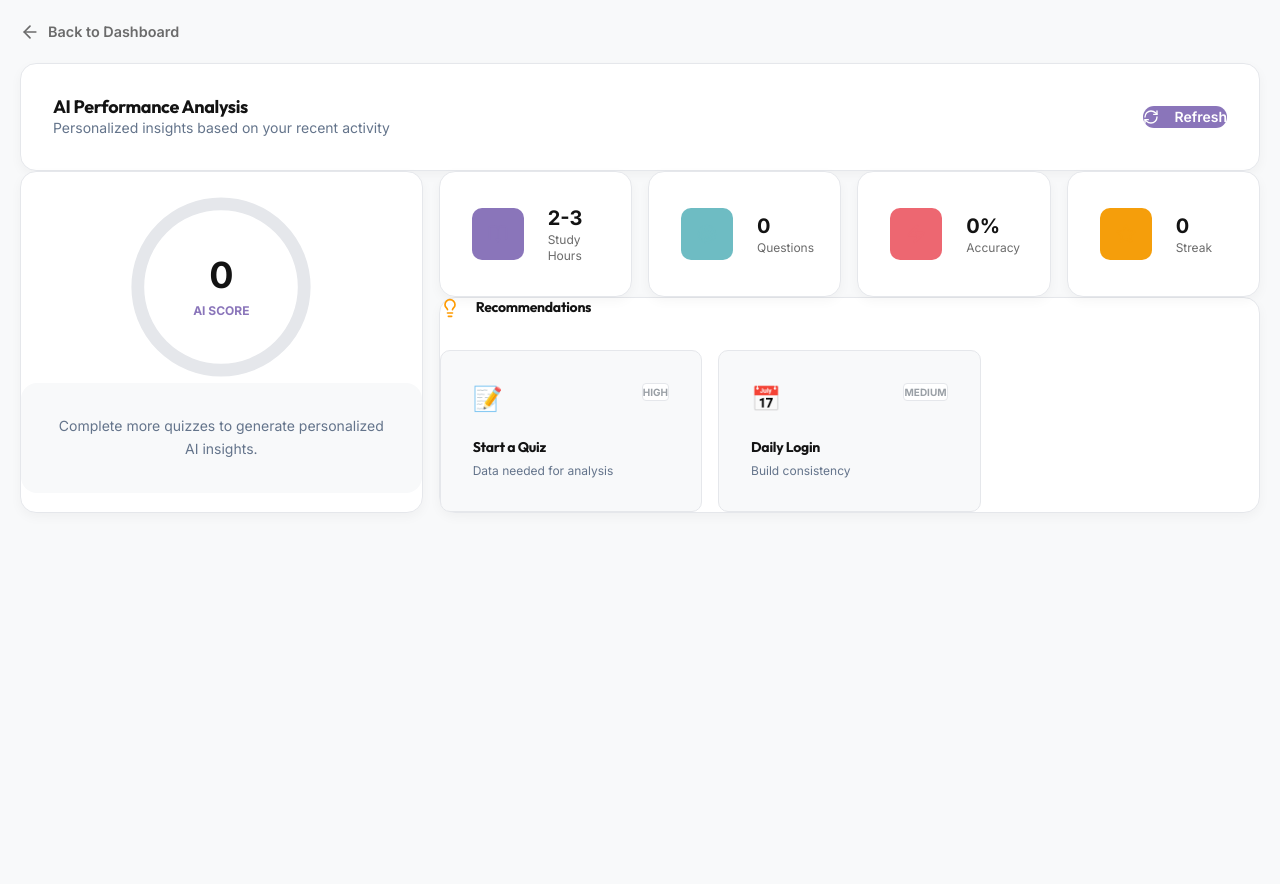
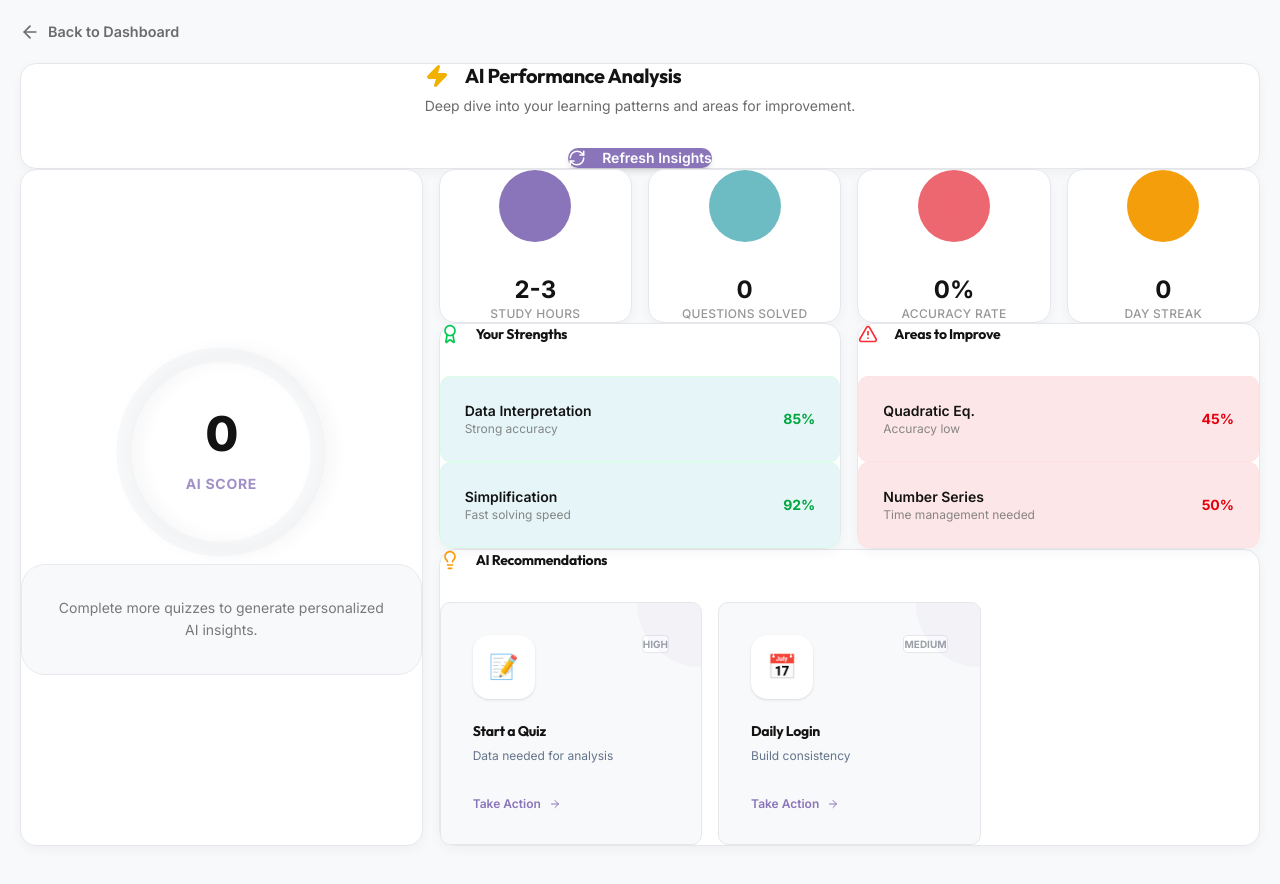
Before and after one commit to ShyamCoder2024/StudywiseBanking_site, a React (Vite) app in the folder frontend/: page /analysis in a window 1280 px wide. Shown: the top 884 px of the page. Before the commit the page ends 800 px from the top, so only its background shows below. Built offline with nearby package versions, Linux system fonts and the light colour scheme; no server answers; sample sign-in values are in the browser's storage.

Commit message:
Major UI overhaul: Restored sections, added animations, improved density

```diff
--- a/frontend/src/components/ai/AIAnalysis.jsx
+++ b/frontend/src/components/ai/AIAnalysis.jsx
@@ -1,16 +1,24 @@
 import { useState, useEffect } from 'react';
-import { motion } from 'framer-motion';
+import { motion, AnimatePresence } from 'framer-motion';
 import {
-    BookOpen, Target, Zap, Star, Lightbulb, RefreshCw
+    BookOpen, Target, Zap, Star, Lightbulb, RefreshCw,
+    TrendingUp, TrendingDown, Award, AlertTriangle, ArrowRight
 } from 'lucide-react';
+import { useNavigate } from 'react-router-dom';
 import api from '../../services/api';
 
 // Mock Data
 const MOCK_AI_INSIGHTS = {
     overallScore: 0,
     summary: "Complete more quizzes to generate personalized AI insights.",
-    strengths: [],
-    weaknesses: [],
+    strengths: [
+        { topic: "Data Interpretation", score: 85, detail: "Strong accuracy" },
+        { topic: "Simplification", score: 92, detail: "Fast solving speed" }
+    ],
+    weaknesses: [
+        { topic: "Quadratic Eq.", score: 45, detail: "Accuracy low" },
+        { topic: "Number Series", score: 50, detail: "Time management needed" }
+    ],
     suggestions: [
         { topic: "Start a Quiz", reason: "Data needed for analysis", icon: "📝", priority: "High" },
         { topic: "Daily Login", reason: "Build consistency", icon: "📅", priority: "Medium" }
@@ -21,17 +29,31 @@ const MOCK_AI_INSIGHTS = {
     streakDays: 0
 };
 
+// Animation Variants
 const containerVariants = {
     hidden: { opacity: 0 },
-    visible: { opacity: 1, transition: { staggerChildren: 0.1 } }
+    visible: {
+        opacity: 1,
+        transition: { staggerChildren: 0.1, delayChildren: 0.2 }
+    }
 };
 
 const itemVariants = {
-    hidden: { opacity: 0, y: 10 },
-    visible: { opacity: 1, y: 0 }
+    hidden: { opacity: 0, y: 20 },
+    visible: {
+        opacity: 1,
+        y: 0,
+        transition: { type: "spring", stiffness: 50, damping: 15 }
+    }
+};
+
+const hoverScale = {
+    scale: 1.02,
+    transition: { type: "spring", stiffness: 300 }
 };
 
 export function AIAnalysis() {
+    const navigate = useNavigate();
     const [analyzing, setAnalyzing] = useState(false);
     const [dashboardData, setDashboardData] = useState(null);
     const [aiAnalysis, setAiAnalysis] = useState(null);
@@ -66,15 +88,16 @@ export function AIAnalysis() {
     const data = dashboardData || {};
     const ai = aiAnalysis || {};
 
-    // Insights aggregation
     const score = data.accuracy || 0;
     const stats = [
         { label: "Study Hours", value: data.suggestedStudyHours || "2-3", icon: BookOpen, color: "var(--color-primary)" },
-        { label: "Questions", value: data.totalQuestions || 0, icon: Target, color: "var(--color-success)" },
-        { label: "Accuracy", value: `${score}%`, icon: Zap, color: "var(--color-warning)" },
-        { label: "Streak", value: data.streakCount || 0, icon: Star, color: "#F59E0B" }
+        { label: "Questions Solved", value: data.totalQuestions || 0, icon: Target, color: "var(--color-success)" },
+        { label: "Accuracy Rate", value: `${score}%`, icon: Zap, color: "var(--color-warning)" },
+        { label: "Day Streak", value: data.streakCount || 0, icon: Star, color: "#F59E0B" }
     ];
 
+    const strengths = ai.strengths && ai.strengths.length > 0 ? ai.strengths : MOCK_AI_INSIGHTS.strengths;
+    const weaknesses = ai.weaknesses && ai.weaknesses.length > 0 ? ai.weaknesses : MOCK_AI_INSIGHTS.weaknesses;
     const suggestions = ai.suggestions || MOCK_AI_INSIGHTS.suggestions;
 
     return (
@@ -84,76 +107,139 @@ export function AIAnalysis() {
             initial="hidden"
             animate="visible"
         >
-            {/* Header & Actions */}
-            <div className="flex justify-between items-center bg-[var(--color-card)] p-4 rounded-[var(--radius-lg)] shadow-[var(--shadow-card)] border border-[var(--color-border)]">
-                <div>
-                    <h2 className="text-[var(--color-text)] font-bold text-lg">AI Performance Analysis</h2>
-                    <p className="text-[var(--color-text-secondary)] text-sm">Personalized insights based on your recent activity</p>
+            {/* Header Card */}
+            <motion.div
+                className="flex flex-col md:flex-row justify-between items-center p-6 rounded-[var(--radius-lg)] shadow-[var(--shadow-card)] border border-[var(--color-border)]"
+                style={{ backgroundColor: 'var(--color-card)' }}
+                variants={itemVariants}
+            >
+                <div className="mb-4 md:mb-0">
+                    <h2 className="text-xl font-bold flex items-center gap-2" style={{ color: 'var(--color-text)' }}>
+                        <Zap className="fill-current text-yellow-500" /> AI Performance Analysis
+                    </h2>
+                    <p className="text-sm mt-1" style={{ color: 'var(--color-text-secondary)' }}>
+                        Deep dive into your learning patterns and areas for improvement.
+                    </p>
                 </div>
                 <button
                     onClick={handleRefresh}
                     disabled={analyzing}
-                    className="flex items-center gap-2 px-4 py-2 rounded-full font-medium transition-all hover:opacity-90 active:scale-95"
+                    className="flex items-center gap-2 px-6 py-2.5 rounded-full font-semibold text-sm transition-all transform hover:scale-105 active:scale-95 shadow-md"
                     style={{ backgroundColor: 'var(--color-primary)', color: 'white' }}
                 >
-                    <RefreshCw size={16} className={analyzing ? "animate-spin" : ""} />
-                    {analyzing ? "Analyzing..." : "Refresh"}
+                    <RefreshCw size={18} className={analyzing ? "animate-spin" : ""} />
+                    {analyzing ? "Analyzing..." : "Refresh Insights"}
                 </button>
-            </div>
+            </motion.div>
 
             <div className="grid grid-cols-1 lg:grid-cols-12 gap-6">
 
-                {/* Score Card - Left Column */}
+                {/* 1. HERO COLUMN - Score & Summary */}
+                <motion.div className="col-span-1 lg:col-span-4 space-y-6">
+                    {/* Score Card */}
                     <motion.div
-                    className="col-span-1 lg:col-span-4 flex flex-col items-center justify-center p-8 rounded-[var(--radius-lg)] shadow-[var(--shadow-card)] border border-[var(--color-border)] text-center relative overflow-hidden"
+                        className="flex flex-col items-center justify-center p-8 rounded-[var(--radius-lg)] shadow-[var(--shadow-card)] border border-[var(--color-border)] text-center relative overflow-hidden h-full"
                         style={{ backgroundColor: 'var(--color-card)' }}
                         variants={itemVariants}
+                        whileHover={hoverScale}
                     >
-                    <div className="relative w-48 h-48 mb-6">
-                        <svg viewBox="0 0 120 120" className="w-full h-full -rotate-90">
-                            <circle cx="60" cy="60" r="52" stroke="var(--color-border)" strokeWidth="8" fill="none" />
-                            <circle
+                        <div className="relative w-56 h-56 mb-6">
+                            <svg viewBox="0 0 120 120" className="w-full h-full -rotate-90 drop-shadow-xl">
+                                <circle cx="60" cy="60" r="52" stroke="var(--color-border)" strokeWidth="8" fill="none" opacity="0.3" />
+                                <motion.circle
                                     cx="60" cy="60" r="52"
                                     stroke="var(--color-primary)" strokeWidth="8" fill="none"
-                                strokeDasharray="327"
-                                strokeDashoffset={327 - (327 * score) / 100}
+                                    initial={{ strokeDasharray: 327, strokeDashoffset: 327 }}
+                                    animate={{ strokeDashoffset: 327 - (327 * score) / 100 }}
+                                    transition={{ duration: 1.5, ease: "easeOut" }}
                                     strokeLinecap="round"
                                 />
                             </svg>
                             <div className="absolute inset-0 flex flex-col items-center justify-center">
-                            <span className="text-4xl font-bold" style={{ color: 'var(--color-text)' }}>{score}</span>
-                            <span className="text-xs uppercase font-bold mt-1" style={{ color: 'var(--color-primary)' }}>AI Score</span>
+                                <span className="text-5xl font-extrabold tracking-tight" style={{ color: 'var(--color-text)' }}>{score}</span>
+                                <span className="text-sm font-bold uppercase tracking-wider mt-2 opacity-80" style={{ color: 'var(--color-primary)' }}>AI Score</span>
                             </div>
                         </div>
-                    <p className="text-sm p-4 rounded-lg bg-[var(--color-bg)] text-[var(--color-text-secondary)] leading-relaxed">
+                        <div className="p-4 rounded-xl w-full text-sm leading-relaxed border border-[var(--color-border)] opacity-90" style={{ backgroundColor: 'var(--color-bg)', color: 'var(--color-text-secondary)' }}>
                             {ai.summary || MOCK_AI_INSIGHTS.summary}
-                    </p>
+                        </div>
+                    </motion.div>
                 </motion.div>
 
-                {/* Details - Right Column */}
+                {/* 2. STATS & LISTS COLUMN */}
                 <div className="col-span-1 lg:col-span-8 space-y-6">
 
-                    {/* Stats Grid */}
+                    {/* Quick Stats Row */}
                     <div className="grid grid-cols-2 md:grid-cols-4 gap-4">
                         {stats.map((stat, i) => (
                             <motion.div
                                 key={i}
-                                className="p-4 rounded-[var(--radius-lg)] border border-[var(--color-border)] flex items-center gap-3 shadow-[var(--shadow-card)] transition-transform hover:-translate-y-1"
+                                className="p-5 rounded-[var(--radius-lg)] border border-[var(--color-border)] flex flex-col items-center justify-center gap-3 shadow-[var(--shadow-card)] transition-all cursor-default"
+                                style={{ backgroundColor: 'var(--color-card)' }}
+                                variants={itemVariants}
+                                whileHover={{ y: -5, boxShadow: 'var(--shadow-hover)' }}
+                            >
+                                <div
+                                    className="p-3 rounded-full bg-opacity-10 mb-1"
+                                    style={{ backgroundColor: stat.color, color: stat.color }}
+                                >
+                                    <stat.icon size={24} />
+                                </div>
+                                <div className="text-center">
+                                    <div className="text-2xl font-bold" style={{ color: 'var(--color-text)' }}>{stat.value}</div>
+                                    <div className="text-xs font-medium uppercase tracking-wide opacity-70" style={{ color: 'var(--color-text-secondary)' }}>{stat.label}</div>
+                                </div>
+                            </motion.div>
+                        ))}
+                    </div>
+
+                    {/* Strengths & Weaknesses Split */}
+                    <div className="grid grid-cols-1 md:grid-cols-2 gap-6">
+                        {/* Strengths */}
+                        <motion.div
+                            className="p-6 rounded-[var(--radius-lg)] border border-[var(--color-border)] shadow-[var(--shadow-card)] h-full"
                             style={{ backgroundColor: 'var(--color-card)' }}
                             variants={itemVariants}
                         >
-                                <div
-                                    className="p-2 rounded-md bg-opacity-10"
-                                    style={{ backgroundColor: stat.color, color: stat.color }}
-                                >
-                                    <stat.icon size={20} className="text-white" style={{ stroke: stat.color }} />
+                            <h3 className="font-bold mb-4 flex items-center gap-2 text-[var(--color-text)]">
+                                <Award className="text-green-500" size={20} /> Your Strengths
+                            </h3>
+                            <div className="space-y-3">
+                                {strengths.map((item, i) => (
+                                    <div key={i} className="flex justify-between items-center p-3 rounded-[var(--radius-md)] bg-opacity-30 border border-green-100 dark:border-green-900/30" style={{ backgroundColor: 'var(--color-success-light)' }}>
+                                        <div>
+                                            <div className="font-semibold text-sm" style={{ color: 'var(--color-text)' }}>{item.topic}</div>
+                                            <div className="text-xs opacity-80" style={{ color: 'var(--color-text-secondary)' }}>{item.detail}</div>
                                         </div>
-                                <div>
-                                    <div className="text-xl font-bold" style={{ color: 'var(--color-text)' }}>{stat.value}</div>
-                                    <div className="text-xs" style={{ color: 'var(--color-text-secondary)' }}>{stat.label}</div>
+                                        <span className="font-bold text-green-600 dark:text-green-400">{item.score}%</span>
+                                    </div>
+                                ))}
+                                {strengths.length === 0 && <p className="text-sm italic opacity-60">No data yet.</p>}
                             </div>
                         </motion.div>
+
+                        {/* Weaknesses */}
+                        <motion.div
+                            className="p-6 rounded-[var(--radius-lg)] border border-[var(--color-border)] shadow-[var(--shadow-card)] h-full"
+                            style={{ backgroundColor: 'var(--color-card)' }}
+                            variants={itemVariants}
+                        >
+                            <h3 className="font-bold mb-4 flex items-center gap-2 text-[var(--color-text)]">
+                                <AlertTriangle className="text-red-500" size={20} /> Areas to Improve
+                            </h3>
+                            <div className="space-y-3">
+                                {weaknesses.map((item, i) => (
+                                    <div key={i} className="flex justify-between items-center p-3 rounded-[var(--radius-md)] bg-opacity-30 border border-red-100 dark:border-red-900/30" style={{ backgroundColor: 'var(--color-warning-light)' }}>
+                                        <div>
+                                            <div className="font-semibold text-sm" style={{ color: 'var(--color-text)' }}>{item.topic}</div>
+                                            <div className="text-xs opacity-80" style={{ color: 'var(--color-text-secondary)' }}>{item.detail}</div>
+                                        </div>
+                                        <span className="font-bold text-red-600 dark:text-red-400">{item.score}%</span>
+                                    </div>
                                 ))}
+                                {weaknesses.length === 0 && <p className="text-sm italic opacity-60">No data yet.</p>}
+                            </div>
+                        </motion.div>
                     </div>
 
                     {/* Recommendations List */}
@@ -163,16 +249,20 @@ export function AIAnalysis() {
                         variants={itemVariants}
                     >
                         <h3 className="font-bold mb-4 flex items-center gap-2 text-[var(--color-text)]">
-                            <Lightbulb size={20} className="text-amber-500" /> Recommendations
+                            <Lightbulb size={20} className="text-amber-500" /> AI Recommendations
                         </h3>
                         <div className="grid grid-cols-1 md:grid-cols-2 lg:grid-cols-3 gap-4">
                             {suggestions.map((s, i) => (
-                                <div
+                                <motion.div
                                     key={i}
-                                    className="p-4 rounded-[var(--radius-md)] border border-[var(--color-border)] bg-[var(--color-bg)] flex flex-col h-full"
+                                    className="p-4 rounded-[var(--radius-md)] border border-[var(--color-border)] bg-[var(--color-bg)] flex flex-col justify-between h-full relative overflow-hidden group"
+                                    whileHover={{ y: -3, borderColor: 'var(--color-primary)' }}
                                 >
+                                    <div className="absolute top-0 right-0 w-16 h-16 bg-[var(--color-primary)] opacity-5 rounded-bl-full -mr-8 -mt-8 transition-transform group-hover:scale-150"></div>
+
+                                    <div>
                                         <div className="flex justify-between items-start mb-3">
-                                        <div className="text-2xl">{s.icon}</div>
+                                            <div className="text-2xl p-2 rounded-lg bg-[var(--color-card)] shadow-sm">{s.icon}</div>
                                             <span className="text-[10px] uppercase font-bold px-2 py-1 rounded bg-[var(--color-card)] text-[var(--color-text-muted)] border border-[var(--color-border)]">
                                                 {s.priority}
                                             </span>
@@ -180,14 +270,21 @@ export function AIAnalysis() {
                                         <h4 className="font-bold text-sm mb-1 text-[var(--color-text)] line-clamp-1" title={s.topic}>
                                             {s.topic}
                                         </h4>
-                                    <p className="text-xs text-[var(--color-text-secondary)] line-clamp-3" title={s.reason}>
+                                        <p className="text-xs text-[var(--color-text-secondary)] line-clamp-2 mb-4" title={s.reason}>
                                             {s.reason}
                                         </p>
                                     </div>
+
+                                    <button
+                                        className="text-xs font-semibold text-[var(--color-primary)] flex items-center gap-1 hover:gap-2 transition-all mt-auto"
+                                        onClick={() => navigate('/quizzes')}
+                                    >
+                                        Take Action <ArrowRight size={12} />
+                                    </button>
+                                </motion.div>
                             ))}
                         </div>
                     </motion.div>
-
                 </div>
             </div>
         </motion.div>
```
Lines whose indentation alone changed are shown as unchanged.
